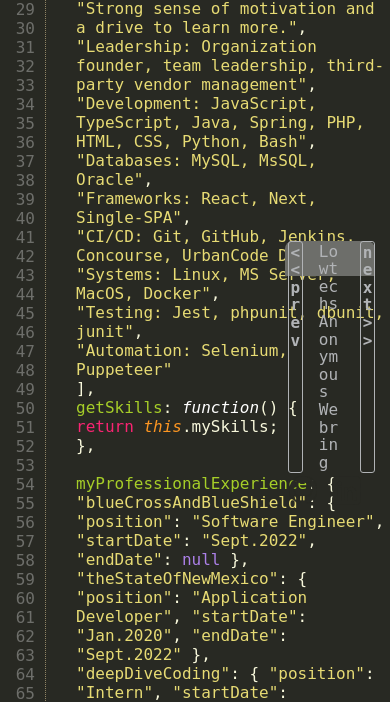
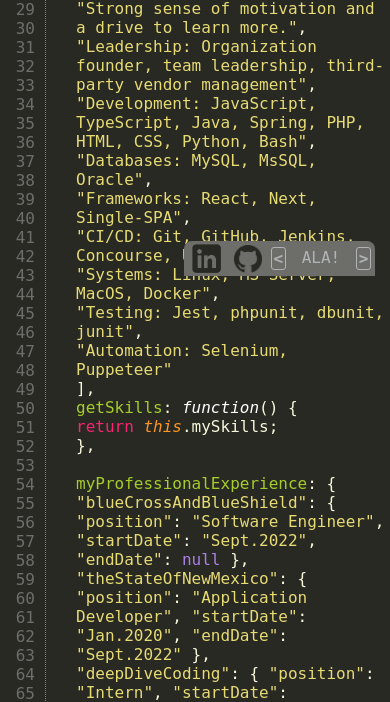
Before and after one commit to BeckTimothy/tbeck-pwp-portfolio, a PHP site: page / in a window 390 px wide. Shown: the part 568-1270 px from the top of the page. Run offline with PHP 8.4, Linux system fonts and the light colour scheme; some libraries are stand-ins or nearby versions.

Commit message:
made webring look better for mobile despite entire site not being mobile friendly

```diff
--- a/public_html/css/styles.css
+++ b/public_html/css/styles.css
@@ -563,16 +563,26 @@ div.headboard {
 	div.socialMediaContainer {
 		position: fixed;
 		border-radius: 8px 8px 0 0;
-		padding-left: 3px;
+		/*padding-left: 3px;*/
 		bottom: 0;
 		right: 0;
 		top: auto;
 		height: 35px;
-		max-width: 90px;
+		/*max-width: 90px;*/
 		background-color: #6d6e6a;
 		margin-right: 15px;
+		display: flex;
+		flex-direction: row-reverse;
+		align-items: center;
 	}
-
+	div.socialMediaContainer > a {
+		padding-left: 0.25rem;
+		padding-right: 0.25rem;
+	}
+	div.socialMediaContainer > #webringWrapper {
+		padding-left: 0.25rem;
+		padding-right: 0.25rem;
+	}
 	.githubImage {
 		max-height: 28px;
 		padding: 0 1px;
--- a/public_html/index.html
+++ b/public_html/index.html
@@ -474,4 +474,5 @@
 
 </body>
 <script rel="script" src="js/portfolioController.js"></script>
+<script rel="script" src="js/isMobileController.js"></script>
 </html>
--- /dev/null
+++ b/public_html/js/isMobileController.js
@@ -0,0 +1,13 @@
+
+
+
+
+if (window.screen.width < 1000){
+    let webringPrevLinkElement = document.getElementById("webringPrevLink");
+    let webringCenterLinkElement = document.getElementById("webringCenterLink");
+    let webringNextLinkElement = document.getElementById("webringNextLink");
+
+    webringPrevLinkElement.innerText="<";
+    webringCenterLinkElement.innerText=" ALA! ";
+    webringNextLinkElement.innerText= ">";
+}
```
